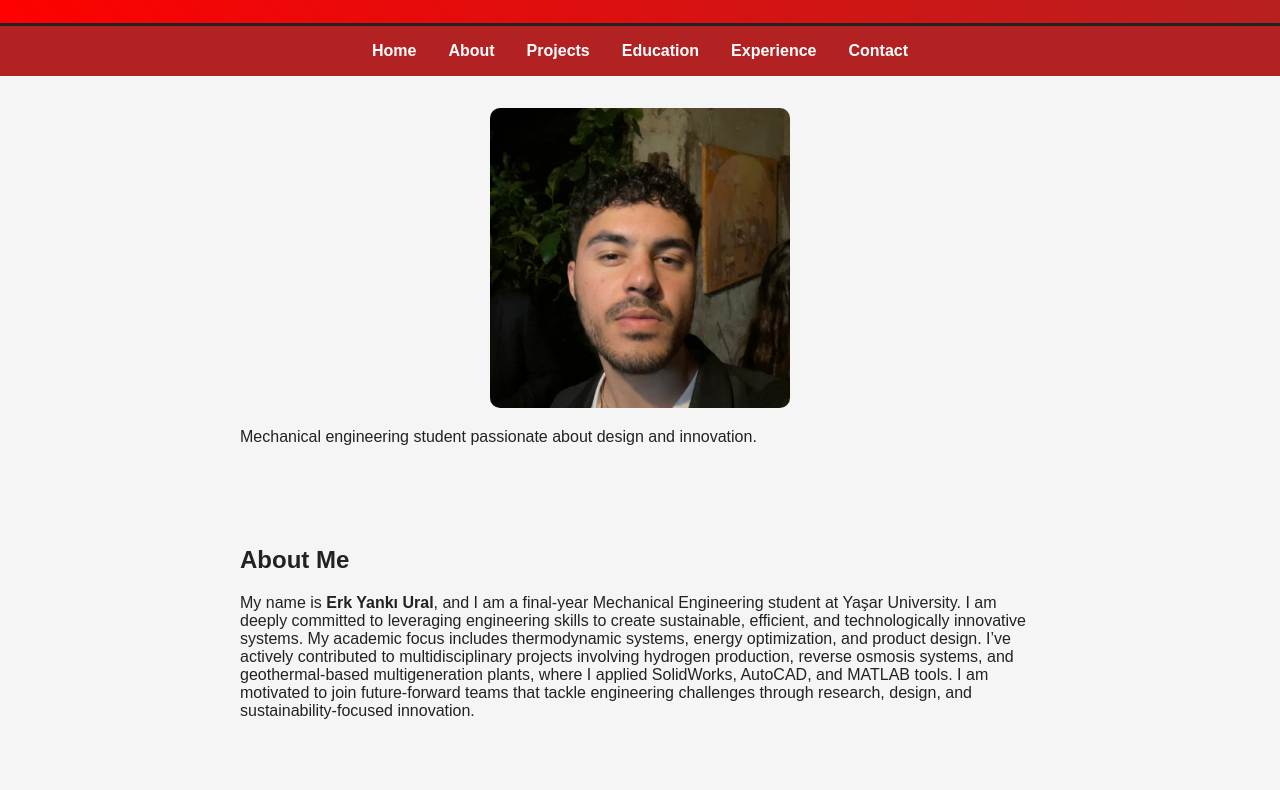
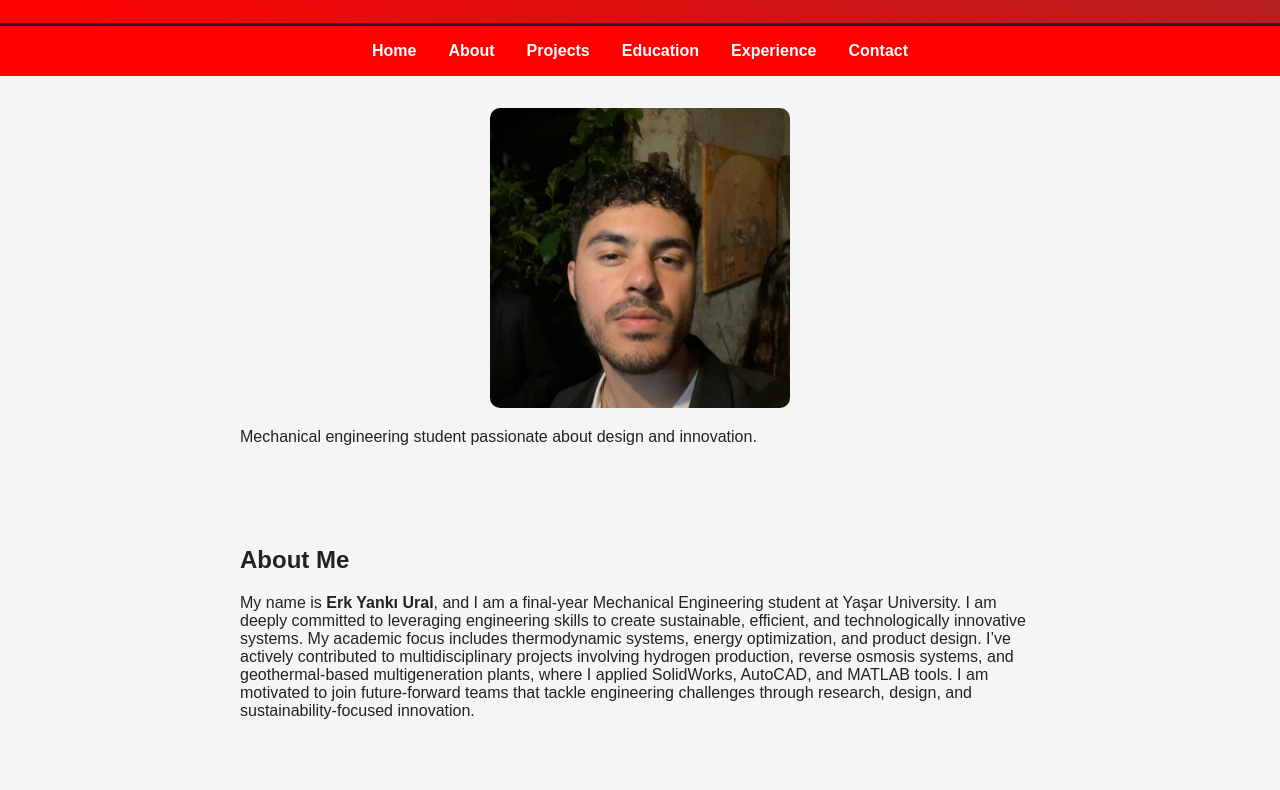
Before and after one commit to erkyanki/erkyanki, a plain HTML site: page index.html in a window 1280 px wide. Shown: the part 120-910 px from the top of the page. Drawn offline with Linux system fonts and the light colour scheme.

Commit message:
Update index.html

```diff
--- a/index.html
+++ b/index.html
@@ -32,7 +32,7 @@
     }
 
     nav {
-      background-color: #B22222; /* Kırmızı */
+      background-color: #FF0000; /* Kırmızı */
       display: flex;
       flex-wrap: wrap;
       justify-content: center;
```
